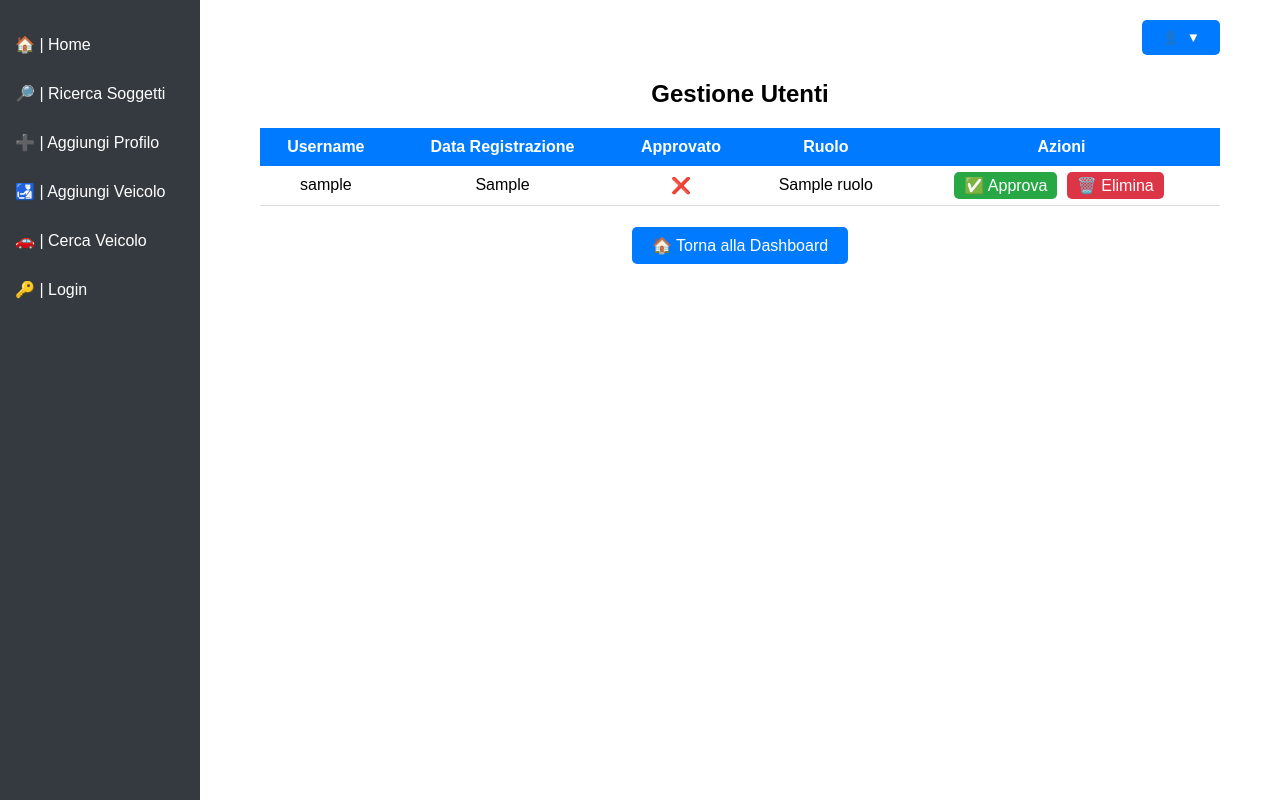
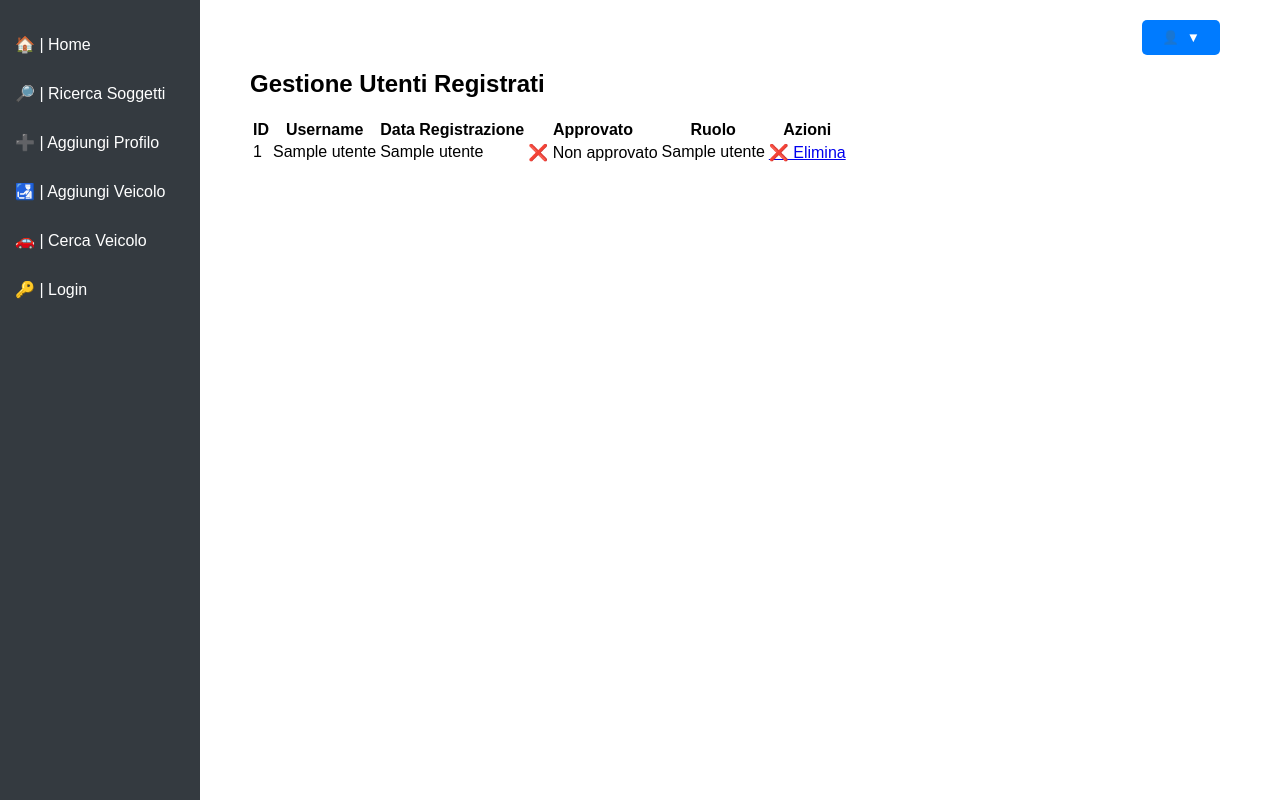
Before and after one commit to AgenteDark/database-antigang, a Flask app: template templates/manage_users.html in a window 1280 px wide. Run offline with Flask 3, Linux system fonts and the light colour scheme; the template is opened without the code that fills it: most values are stand-ins (such as "Sample title", 1, 10 or a date in 2020).

Commit message:
Aggiornamento manager

```diff
--- a/templates/dashboard.html
+++ b/templates/dashboard.html
@@ -18,6 +18,7 @@
         <a href="{{ url_for('search') }}" style="padding: 10px 20px; background-color: #007bff; color: white; text-decoration: none; border-radius: 5px; margin: 10px;">🔎 Cerca Soggetti</a>
         <a href="{{ url_for('add') }}" style="padding: 10px 20px; background-color: #28a745; color: white; text-decoration: none; border-radius: 5px; margin: 10px;">➕ Aggiungi Soggetto</a>
         <a href="{{ url_for('logout') }}" style="padding: 10px 20px; background-color: #dc3545; color: white; text-decoration: none; border-radius: 5px; margin: 10px;">🚪 Logout</a>
+        <a href="{{ url_for('manage_users') }}" style="padding: 10px 20px; background-color: #dcb535; color: white; text-decoration: none; border-radius: 5px; margin: 10px;">🛃 Gestione Utenti</a>
         <a href="{{ url_for('manage_users') }}" class="btn btn-warning" style="margin-top: 20px;">👮‍♂️ Gestisci Utenti</a>
 
     </div>
--- a/templates/manage_users.html
+++ b/templates/manage_users.html
@@ -1,47 +1,53 @@
 {% extends "base.html" %}
 
-{% block title %}Gestione Utenti - Database Antigang{% endblock %}
+{% block title %}Gestione Utenti - Database AntiGang{% endblock %}
 
 {% block content %}
-<div style="padding: 40px;">
-    <h2 style="text-align: center;">Gestione Utenti</h2>
-
-    <table style="width: 100%; margin-top: 20px; border-collapse: collapse;">
-        <thead>
-            <tr style="background-color: #007bff; color: white;">
-                <th style="padding: 10px;">Username</th>
-                <th style="padding: 10px;">Data Registrazione</th>
-                <th style="padding: 10px;">Approvato</th>
-                <th style="padding: 10px;">Ruolo</th>
-                <th style="padding: 10px;">Azioni</th>
+<div style="padding: 30px;">
+    <h2>Gestione Utenti Registrati</h2>
+    <table class="table table-bordered table-striped" style="margin-top: 20px;">
+        <thead class="thead-dark">
+            <tr>
+                <th>ID</th>
+                <th>Username</th>
+                <th>Data Registrazione</th>
+                <th>Approvato</th>
+                <th>Ruolo</th>
+                <th>Azioni</th>
             </tr>
         </thead>
         <tbody>
-            {% for id, username, data_registrazione, approvato, ruolo in utenti %}
-            <tr style="text-align: center; border-bottom: 1px solid #ddd;">
-                <td style="padding: 10px;">{{ username }}</td>
-                <td style="padding: 10px;">{{ data_registrazione }}</td>
-                <td style="padding: 10px;">{{ '✔️' if approvato else '❌' }}</td>
-                <td style="padding: 10px;">{{ ruolo }}</td>
-                <td style="padding: 10px;">
-                    {% if not approvato %}
-                        <a href="{{ url_for('approve_user', user_id=id) }}" style="background-color: #28a745; color: white; padding: 5px 10px; border-radius: 5px; text-decoration: none; margin-right: 5px;">✅ Approva</a>
+            {% for utente in utenti %}
+            <tr>
+                <td>{{ utente[0] }}</td>
+                <td>{{ utente[1] }}</td>
+                <td>{{ utente[2] }}</td>
+                <td>
+                    {% if utente[3] == 1 %}
+                        ✅ Approvato
+                    {% else %}
+                        ❌ Non approvato
                     {% endif %}
-                    <a href="{{ url_for('delete_user', user_id=id) }}" onclick="return confirm('Sei sicuro di voler eliminare questo utente?');" style="background-color: #dc3545; color: white; padding: 5px 10px; border-radius: 5px; text-decoration: none; margin-right: 5px;">🗑️ Elimina</a>
+                </td>
+                <td>{{ utente[4] }}</td>
+                <td>
+                    {% if utente[3] == 0 %}
+                        <a href="{{ url_for('approve_user', user_id=utente[0]) }}" class="btn btn-success btn-sm">✔️ Approva</a>
+                    {% endif %}
 
-                    {% if ruolo == 'user' %}
-                        <a href="{{ url_for('promote_user', user_id=id) }}" style="background-color: #ffc107; color: black; padding: 5px 10px; border-radius: 5px; text-decoration: none;">🚀 Promuovi a Admin</a>
-                    {% elif ruolo == 'admin' %}
-                        <a href="{{ url_for('demote_user', user_id=id) }}" style="background-color: #6c757d; color: white; padding: 5px 10px; border-radius: 5px; text-decoration: none;">⬇️ Retrocedi a User</a>
+                    {% if utente[4] == 'user' %}
+                        <a href="{{ url_for('promote_user', user_id=utente[0]) }}" class="btn btn-primary btn-sm">⬆️ Promuovi a Admin</a>
+                    {% elif utente[4] == 'admin' %}
+                        <a href="{{ url_for('demote_user', user_id=utente[0]) }}" class="btn btn-warning btn-sm">⬇️ Degrada a User</a>
                     {% endif %}
+
+                    <a href="{{ url_for('delete_user', user_id=utente[0]) }}"
+                       class="btn btn-danger btn-sm"
+                       onclick="return confirm('Sei sicuro di voler eliminare questo utente?');">❌ Elimina</a>
                 </td>
             </tr>
             {% endfor %}
         </tbody>
     </table>
-
-    <div style="text-align: center; margin-top: 30px;">
-        <a href="{{ url_for('dashboard') }}" style="padding: 10px 20px; background-color: #007bff; color: white; text-decoration: none; border-radius: 5px;">🏠 Torna alla Dashboard</a>
-    </div>
 </div>
 {% endblock %}
```
